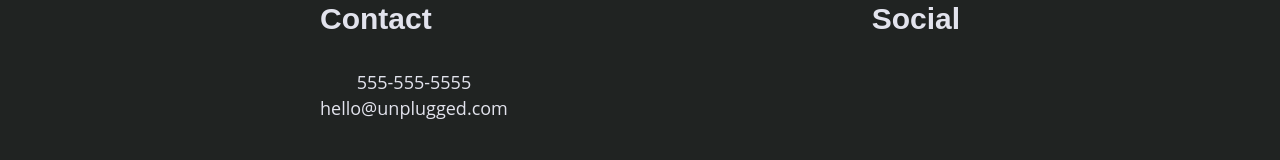
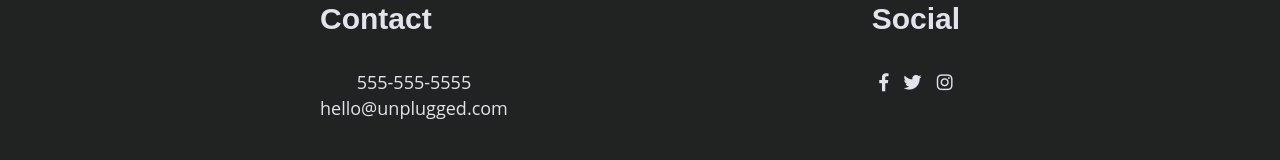
Before and after one commit to jennieskilz/206-Unplugged, a website: page about/index.html in a window 1280 px wide. Shown: the part 2934-3094 px from the top of the page. Drawn offline with Linux system fonts and the light colour scheme.

Commit message:
add-social-icons

```diff
--- a/about/index.html
+++ b/about/index.html
@@ -101,9 +101,9 @@
         <div class="social">
           <h3>Social</h3>
           <div class ="social-icons">
-            <p><a href="https://www.facebook.com" target="_blank"></a></p>
-            <p><a href="https://www.twitter.com" target="_blank"></a></p>
-            <p><a href="https://www.instagram.com" target="_blank"></a></p>
+            <p><a href="https://www.facebook.com" target="_blank"><i class="fab fa-facebook-f"></i></a></p>
+            <p><a href="https://www.twitter.com" target="_blank"><i class="fab fa-twitter"></i></a></p>
+            <p><a href="https://www.instagram.com" target="_blank"><i class="fab fa-instagram"></i></a></p>
                     <!-- other social links here -->
           </div>
         </div>
```
Also changed, not shown: faq/index.html (+3 -3 lines), index.html (+3 -3 lines).
